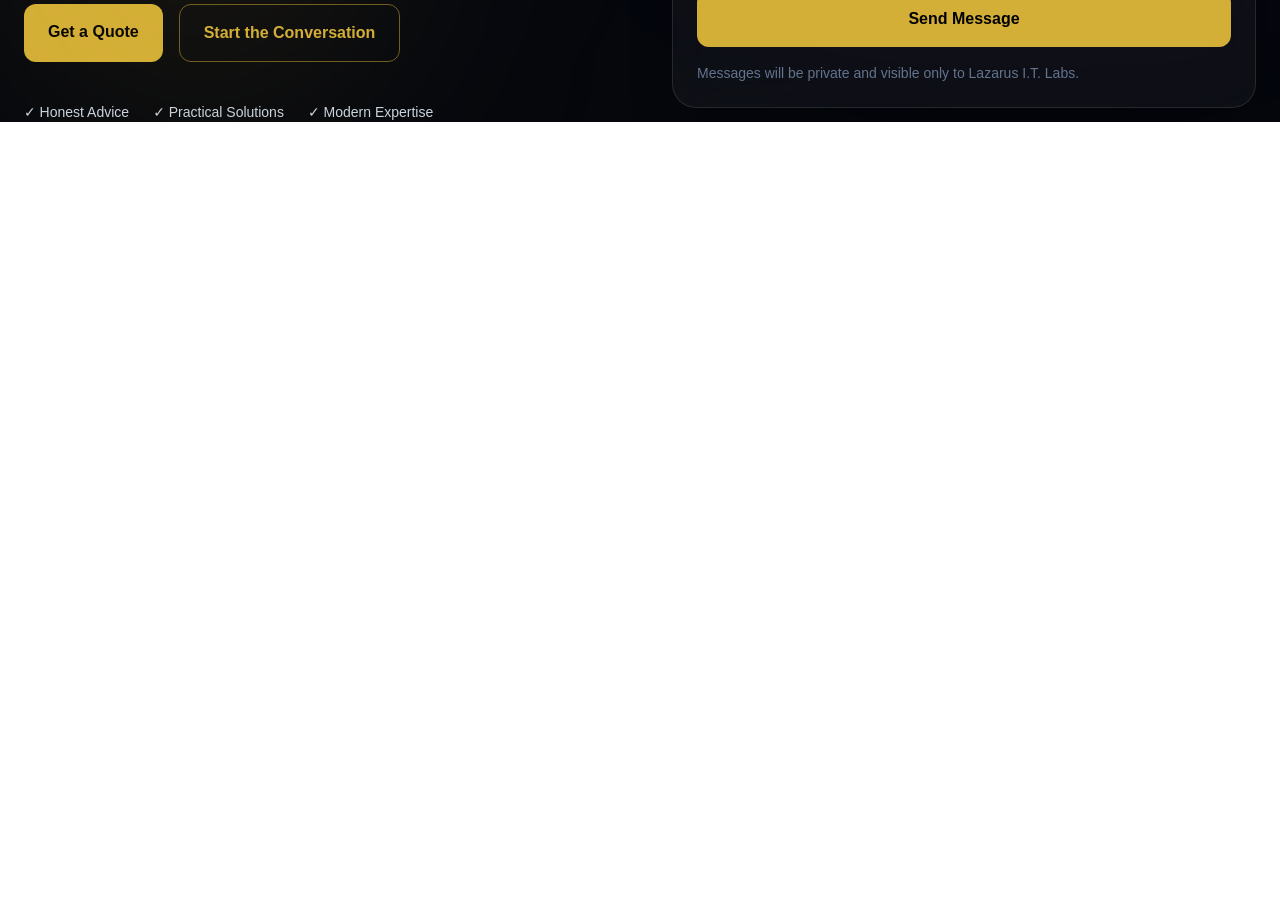
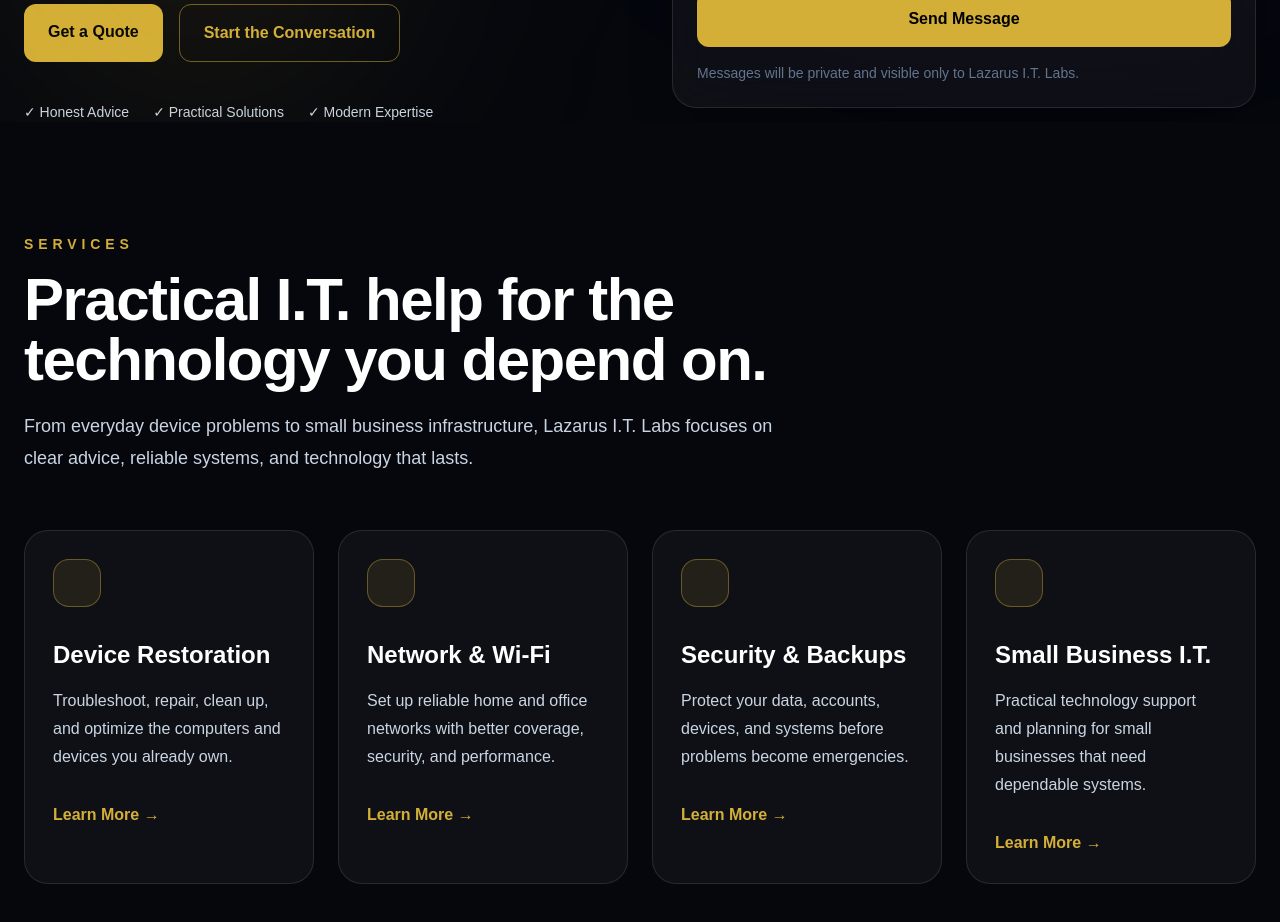
Before and after one commit to Laz-exe/lazarus-it-labs-website, a Next.js app: page / in a window 1280 px wide. Shown: the part 680-1602 px from the top of the page. Before the commit the page ends 802 px from the top, so only its background shows below. Built offline with nearby package versions, Linux system fonts and the light colour scheme.

Commit message:
Build homepage foundation

```diff
--- a/src/app/page.js
+++ b/src/app/page.js
@@ -1,97 +1,13 @@
 import Navbar from "@/components/layout/Navbar";
+import Hero from "@/components/sections/Hero";
+import ServicesPreview from "@/components/sections/ServicesPreview";
 
 export default function Home() {
   return (
     <main className="min-h-screen bg-[#05070D] text-white">
       <Navbar />
-
-      <section className="relative flex min-h-screen items-center overflow-hidden px-6 pt-64">
-        <div className="absolute right-0 top-0 h-[500px] w-[500px] rounded-full bg-purple-600/20 blur-[140px]" />
-        <div className="absolute bottom-0 left-0 h-[400px] w-[400px] rounded-full bg-[#D4AF37]/10 blur-[130px]" />
-
-        <div className="mx-auto grid max-w-7xl items-center gap-16 md:grid-cols-2">
-          <div>
-            <p className="mb-5 text-sm font-semibold uppercase tracking-[0.35em] text-[#D4AF37]">
-              Lazarus I.T. Labs LLC
-            </p>
-
-            <h1 className="text-6xl font-semibold leading-none tracking-tight md:text-8xl">
-              Save Your Technology.
-            </h1>
-
-            <p className="mt-6 text-xl font-medium text-white">
-              Give your technology a second chance.
-            </p>
-
-            <p className="mt-4 max-w-xl text-lg leading-8 text-slate-300">
-              We help homeowners and small businesses restore, protect, and
-              improve the technology they already depend on — without
-              unnecessary replacements or complicated solutions.
-            </p>
-
-            <div className="mt-8 flex flex-wrap gap-4">
-              <a
-                href="#contact"
-                className="rounded-xl bg-[#D4AF37] px-6 py-4 font-semibold text-black transition hover:scale-105"
-              >
-                Get a Quote
-              </a>
-
-              <a
-                href="#message"
-                className="rounded-xl border border-[#D4AF37]/50 px-6 py-4 font-semibold text-[#D4AF37] transition hover:bg-[#D4AF37]/10"
-              >
-                Start the Conversation
-              </a>
-            </div>
-
-            <div className="mt-10 flex flex-wrap gap-6 text-sm text-slate-300">
-              <span>✓ Honest Advice</span>
-              <span>✓ Practical Solutions</span>
-              <span>✓ Modern Expertise</span>
-            </div>
-          </div>
-
-          <div className="rounded-3xl border border-white/10 bg-white/[0.04] p-6 shadow-2xl shadow-black/40 backdrop-blur-xl">
-            <div className="mb-6 flex items-center justify-between">
-              <div>
-                <p className="text-sm text-slate-400">Private Client Inbox</p>
-                <h2 className="text-2xl font-semibold">
-                  Start the Conversation
-                </h2>
-              </div>
-              <span className="rounded-full bg-[#D4AF37]/20 px-3 py-1 text-sm text-[#D4AF37]">
-                Private
-              </span>
-            </div>
-
-            <div className="space-y-4">
-              <input
-                className="w-full rounded-xl border border-white/10 bg-black/40 px-4 py-3 text-white outline-none placeholder:text-slate-500"
-                placeholder="Name"
-              />
-
-              <input
-                className="w-full rounded-xl border border-white/10 bg-black/40 px-4 py-3 text-white outline-none placeholder:text-slate-500"
-                placeholder="Email"
-              />
-
-              <textarea
-                className="min-h-36 w-full rounded-xl border border-white/10 bg-black/40 px-4 py-3 text-white outline-none placeholder:text-slate-500"
-                placeholder="Tell me what is going on..."
-              />
-
-              <button className="w-full rounded-xl bg-[#D4AF37] px-5 py-4 font-semibold text-black">
-                Send Message
-              </button>
-            </div>
-
-            <p className="mt-4 text-sm text-slate-500">
-              Messages will be private and visible only to Lazarus I.T. Labs.
-            </p>
-          </div>
-        </div>
-      </section>
+      <Hero />
+      <ServicesPreview />
     </main>
   );
 }
--- /dev/null
+++ b/src/components/sections/Hero.jsx
@@ -0,0 +1,71 @@
+export default function Hero() {
+  return (
+    <section className="relative flex min-h-screen items-center overflow-hidden px-6 pt-64">
+      <div className="absolute right-0 top-0 h-[500px] w-[500px] rounded-full bg-purple-600/20 blur-[140px]" />
+      <div className="absolute bottom-0 left-0 h-[400px] w-[400px] rounded-full bg-[#D4AF37]/10 blur-[130px]" />
+
+      <div className="mx-auto grid max-w-7xl items-center gap-16 md:grid-cols-2">
+        <div>
+          <p className="mb-5 text-sm font-semibold uppercase tracking-[0.35em] text-[#D4AF37]">
+            Lazarus I.T. Labs LLC
+          </p>
+
+          <h1 className="text-6xl font-semibold leading-none tracking-tight md:text-8xl">
+            Save Your Technology.
+          </h1>
+
+          <p className="mt-6 text-xl font-medium text-white">
+            Give your technology a second chance.
+          </p>
+
+          <p className="mt-4 max-w-xl text-lg leading-8 text-slate-300">
+            We help homeowners and small businesses restore, protect, and improve
+            the technology they already depend on — without unnecessary replacements
+            or complicated solutions.
+          </p>
+
+          <div className="mt-8 flex flex-wrap gap-4">
+            <a href="#contact" className="rounded-xl bg-[#D4AF37] px-6 py-4 font-semibold text-black transition hover:scale-105">
+              Get a Quote
+            </a>
+
+            <a href="#message" className="rounded-xl border border-[#D4AF37]/50 px-6 py-4 font-semibold text-[#D4AF37] transition hover:bg-[#D4AF37]/10">
+              Start the Conversation
+            </a>
+          </div>
+
+          <div className="mt-10 flex flex-wrap gap-6 text-sm text-slate-300">
+            <span>✓ Honest Advice</span>
+            <span>✓ Practical Solutions</span>
+            <span>✓ Modern Expertise</span>
+          </div>
+        </div>
+
+        <div id="message" className="rounded-3xl border border-white/10 bg-white/[0.04] p-6 shadow-2xl shadow-black/40 backdrop-blur-xl">
+          <div className="mb-6 flex items-center justify-between">
+            <div>
+              <p className="text-sm text-slate-400">Private Client Inbox</p>
+              <h2 className="text-2xl font-semibold">Start the Conversation</h2>
+            </div>
+            <span className="rounded-full bg-[#D4AF37]/20 px-3 py-1 text-sm text-[#D4AF37]">
+              Private
+            </span>
+          </div>
+
+          <div className="space-y-4">
+            <input className="w-full rounded-xl border border-white/10 bg-black/40 px-4 py-3 text-white outline-none placeholder:text-slate-500" placeholder="Name" />
+            <input className="w-full rounded-xl border border-white/10 bg-black/40 px-4 py-3 text-white outline-none placeholder:text-slate-500" placeholder="Email" />
+            <textarea className="min-h-36 w-full rounded-xl border border-white/10 bg-black/40 px-4 py-3 text-white outline-none placeholder:text-slate-500" placeholder="Tell me what is going on..." />
+            <button className="w-full rounded-xl bg-[#D4AF37] px-5 py-4 font-semibold text-black">
+              Send Message
+            </button>
+          </div>
+
+          <p className="mt-4 text-sm text-slate-500">
+            Messages will be private and visible only to Lazarus I.T. Labs.
+          </p>
+        </div>
+      </div>
+    </section>
+  );
+}
--- /dev/null
+++ b/src/components/sections/ServicesPreview.jsx
@@ -0,0 +1,68 @@
+const services = [
+  {
+    title: "Device Restoration",
+    description:
+      "Troubleshoot, repair, clean up, and optimize the computers and devices you already own.",
+  },
+  {
+    title: "Network & Wi-Fi",
+    description:
+      "Set up reliable home and office networks with better coverage, security, and performance.",
+  },
+  {
+    title: "Security & Backups",
+    description:
+      "Protect your data, accounts, devices, and systems before problems become emergencies.",
+  },
+  {
+    title: "Small Business I.T.",
+    description:
+      "Practical technology support and planning for small businesses that need dependable systems.",
+  },
+];
+
+export default function ServicesPreview() {
+  return (
+    <section id="services" className="bg-[#05070D] px-6 py-28 text-white">
+      <div className="mx-auto max-w-7xl">
+        <div className="mb-14 max-w-3xl">
+          <p className="mb-4 text-sm font-semibold uppercase tracking-[0.35em] text-[#D4AF37]">
+            Services
+          </p>
+
+          <h2 className="text-4xl font-semibold tracking-tight md:text-6xl">
+            Practical I.T. help for the technology you depend on.
+          </h2>
+
+          <p className="mt-5 text-lg leading-8 text-slate-300">
+            From everyday device problems to small business infrastructure, Lazarus I.T. Labs focuses on clear advice, reliable systems, and technology that lasts.
+          </p>
+        </div>
+
+        <div className="grid gap-6 md:grid-cols-2 xl:grid-cols-4">
+          {services.map((service) => (
+            <article
+              key={service.title}
+              className="rounded-3xl border border-white/10 bg-white/[0.04] p-7 transition hover:-translate-y-1 hover:border-[#D4AF37]/40 hover:bg-white/[0.06]"
+            >
+              <div className="mb-8 h-12 w-12 rounded-2xl border border-[#D4AF37]/40 bg-[#D4AF37]/10" />
+
+              <h3 className="text-2xl font-semibold">{service.title}</h3>
+
+              <p className="mt-4 leading-7 text-slate-300">
+                {service.description}
+              </p>
+
+              <a
+                href="#contact"
+                className="mt-8 inline-flex font-semibold text-[#D4AF37]"
+              >
+                Learn More →
+              </a>
+            </article>
+          ))}
+        </div>
+      </div>
+    </section>
+  );
+}
```
